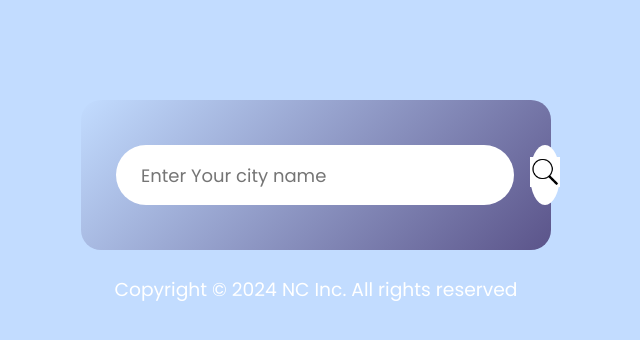
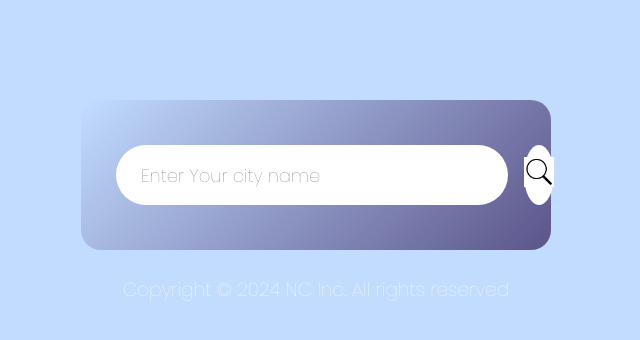
Before and after one commit to NcGautham/Weather-Forecast, a plain HTML site: page index.html in a window 1280 px wide. Shown: the whole page, without its empty margins (324-964 px from the left). Drawn offline with Linux system fonts and the light colour scheme.

Commit message:
Update style.css

```diff
--- a/style.css
+++ b/style.css
@@ -2,7 +2,7 @@
     margin: 0;
     padding: 0;
     font-family: "Poppins", sans-serif;
-    font-weight: 400;
+    font-weight: 100;
     font-style: normal;
     box-sizing: border-box;
 }
@@ -13,7 +13,7 @@ body{
 
 .card{
 
-    width: 190%;
+    width: 90%;
     max-width: 470px;
     background: linear-gradient(135deg,#C2DCFF , #5b548a );
     color: #ffffff;
```
